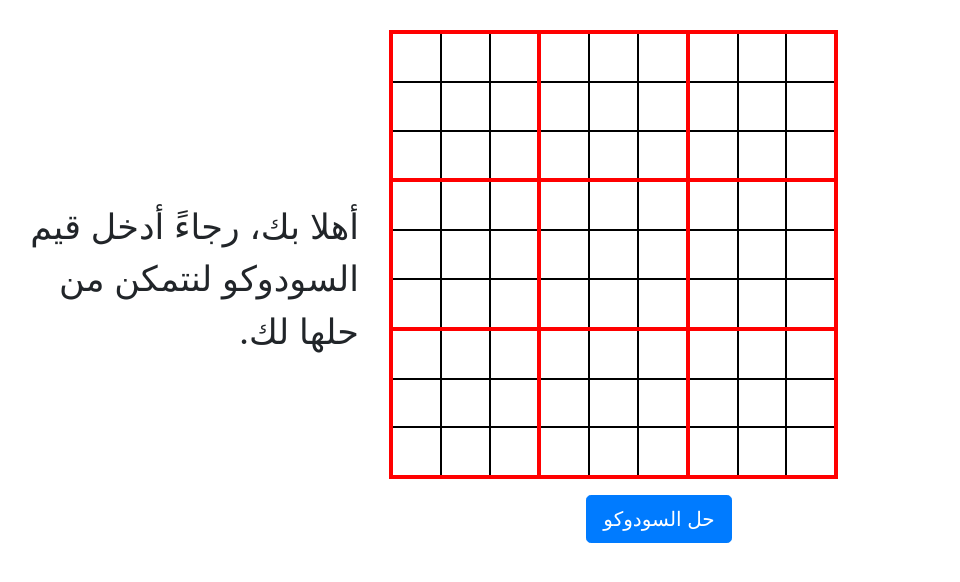
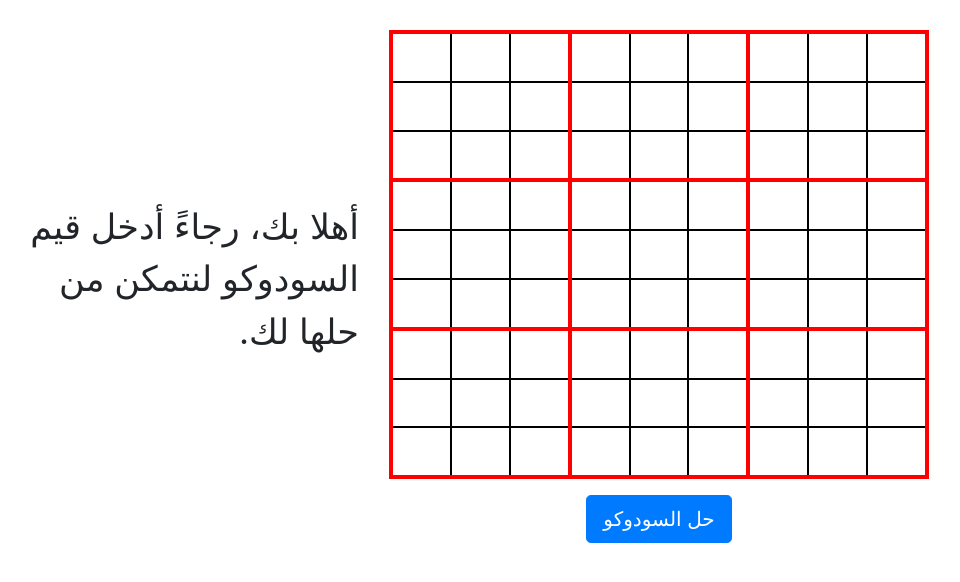
Before and after one commit to ReemRashwan/The_Sudoku_Website, a Flask app: page /sudoku_solver in a window 1280 px wide. Shown: the part 56-638 px from the top of the page, without its empty margins (171-1131 px from the left). Run offline with Flask 2, Linux system fonts and the light colour scheme; some libraries are stand-ins or nearby versions.

Commit message:
Make tbody fill the table.

```diff
--- a/static/styles.css
+++ b/static/styles.css
@@ -23,6 +23,8 @@ main {
 } */
 
 
+/* Sudoku Table Styles*/
+
 /* inner table borders */
 th, td {
     border: 2px solid black;
@@ -31,9 +33,11 @@ th, td {
 
 /* outer table borders */
 #sudoku_table {
+    /* border-collapse: collapse; */
+    display: table;
     border: 4px solid red;
     /* table-layout: fixed; */
-    width: auto;
+    width: 100%;
 }
 
 #sudoku_table td input {
@@ -42,7 +46,6 @@ th, td {
     height: 3.5vw;
     border: none;
     margin: 0px;
-    padding: 0px;
     padding: 0px;
 }
 
```
